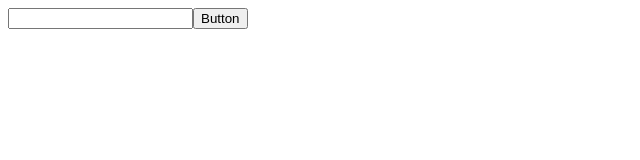
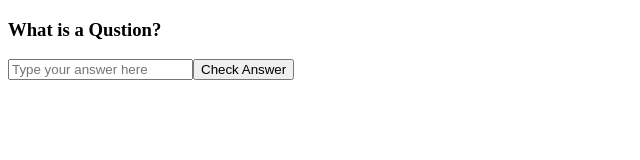
Before and after one commit to mabeliang/inclass, a plain HTML site: page gaeun.html in a window 1280 px wide. Shown: the whole page, without its empty margins (0-640 px from the left). Drawn offline with Linux system fonts and the light colour scheme.

Commit message:
gaeun html

```diff
--- a/gaeun.html
+++ b/gaeun.html
@@ -6,8 +6,9 @@
     <body>
         <div class="box">
             <div class="question">
+                <h3>What is a Qustion?</h3>
             </div>
-            <input><button>Button</button>
+            <input placeholder="Type your answer here"><button>Check Answer</button>
         </div>
     </body>
 </html>
```
